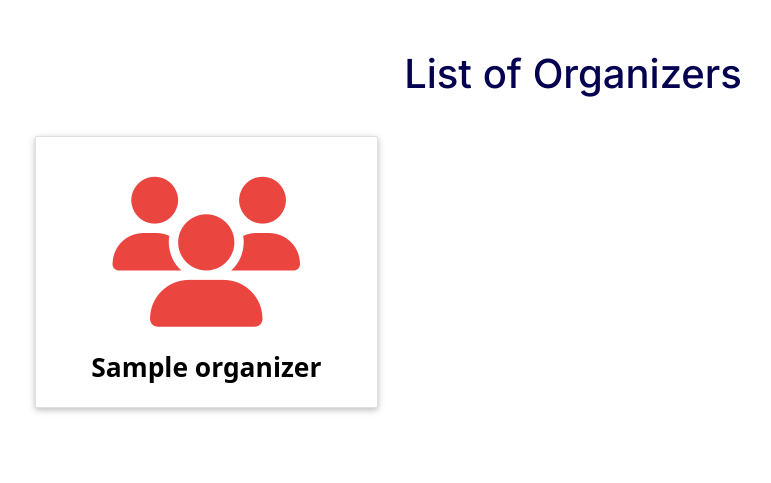
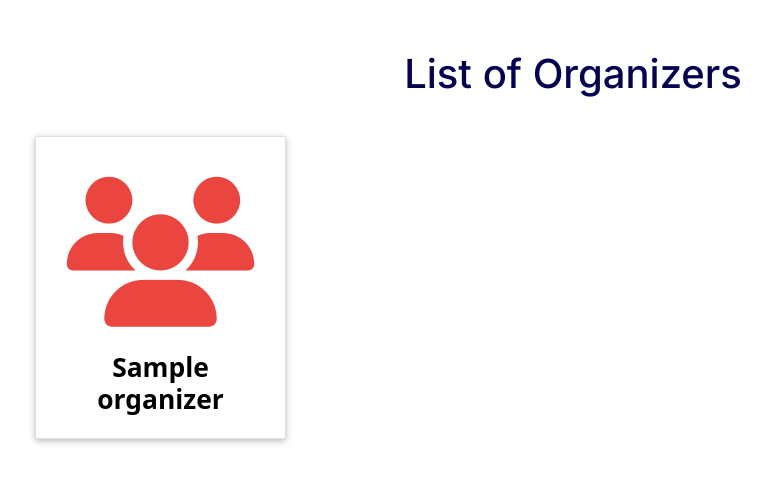
Before and after one commit to ECE444-2023Fall/UofT-EventHub, a Flask app: template app/templates/user_organizers.html in a window 1280 px wide. Shown: the part 73-556 px from the top of the page, without its empty margins (67-838 px from the left). Run offline with Flask 3, Linux system fonts and the light colour scheme; the template is opened without the code that fills it: most values are stand-ins (such as "Sample title", 1, 10 or a date in 2020); parts of the project's set-up code (start-up, migrations or seed data) failed here and were passed over; some libraries are stand-ins or nearby versions; some web fonts are replaced.

Commit message:
Updated card sizes for the list of organizers

```diff
--- a/app/templates/user_organizers.html
+++ b/app/templates/user_organizers.html
@@ -12,8 +12,8 @@
                 <div class="row">
                     <!-- Displays the list of organizers in card view, each as a hyperlink with their respective pages for more information. -->
                     {% for organizer_username, organizer_name in organizers %}
-                  <div class="col-xs-12 col-sm-4">
-                    <div class="card">
+                        <div class="col-xs-12 col-sm-6 col-md-4 col-lg-3">
+                            <div class="card" style="min-height: 300px;"> <!-- Adjust the minimum height as needed -->
                                 <a class="img-card" href="/user/organizers/{{ organizer_username }}">
                                     <div class="icon-container">
                                         <!-- Added icons for organizers -->
```
Lines whose indentation alone changed are shown as unchanged.
